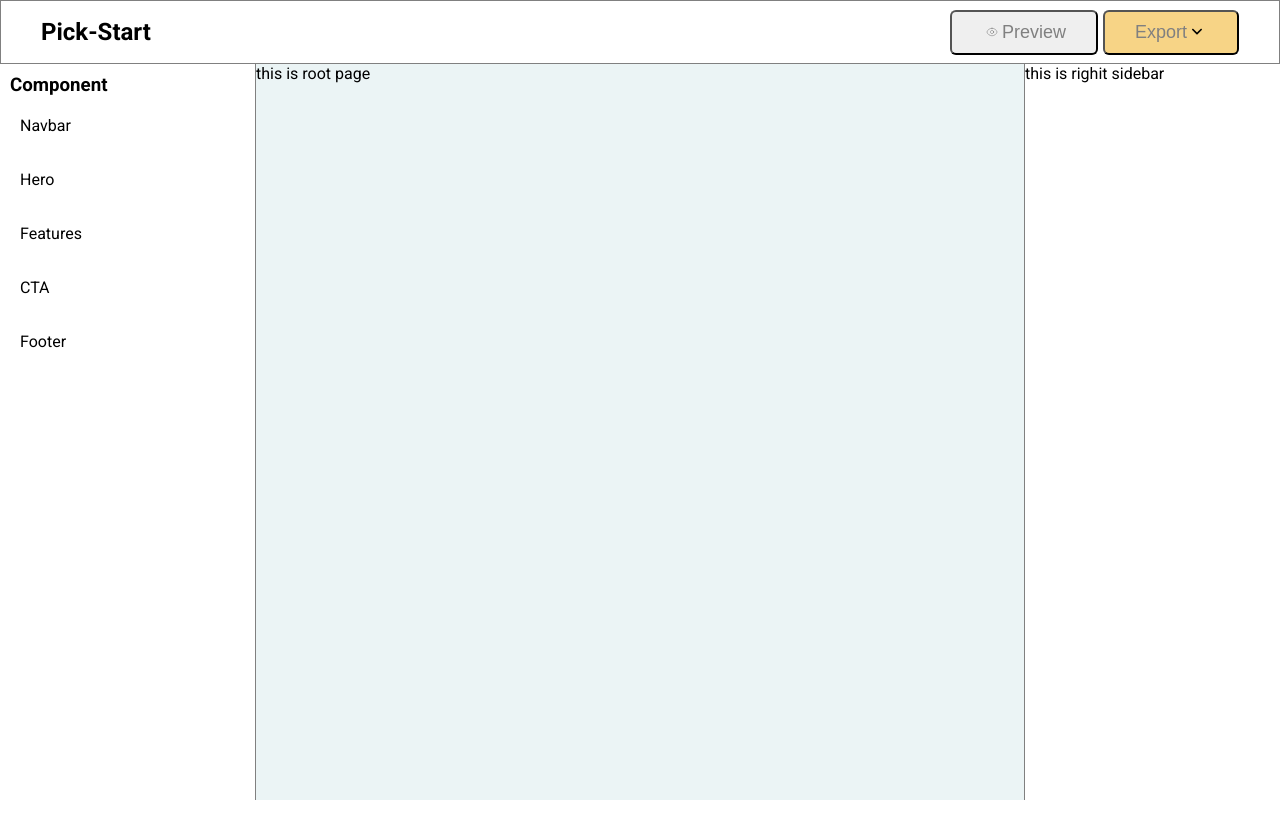
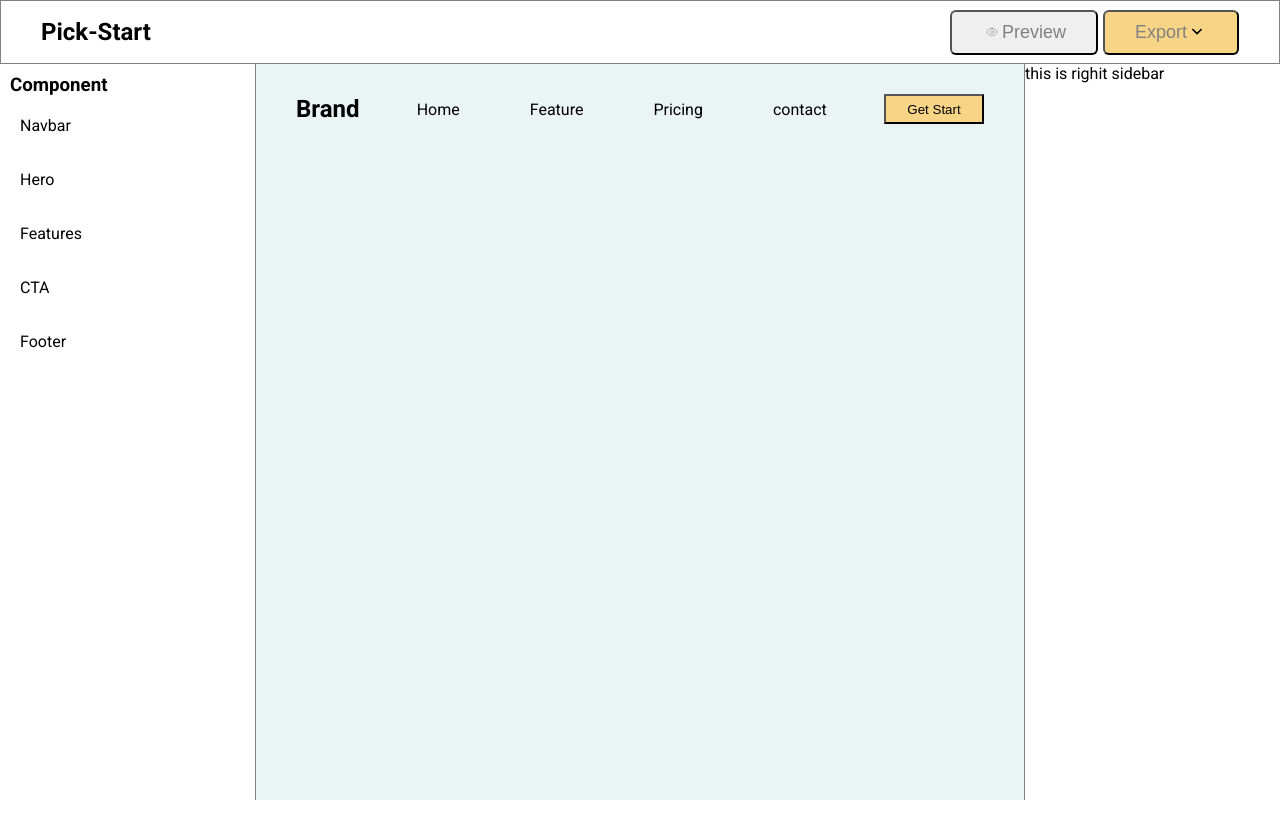
Before and after one commit to pratikadhikari2062/Pick-Start, a React (Vite) app: page / in a window 1280 px wide. Shown: the top 838 px of the page. Built offline with nearby package versions, Linux system fonts and the light colour scheme.

Commit message:
add navbar for root page

```diff
--- a/src/routes/index.tsx
+++ b/src/routes/index.tsx
@@ -1,11 +1,47 @@
-import { createFileRoute } from '@tanstack/react-router'
+import { createFileRoute } from "@tanstack/react-router";
+import { styled } from "styled-components";
 
+export const NavContaine = styled.nav`
+  display: flex;
+  justify-content: space-between;
+  align-items: center;
+  padding: 30px 40px;
+`;
 
+export const HeadingTwo = styled.h2`
+  background-color: var(--secondary-color);
+`;
 
-export const Route = createFileRoute('/')({
+const NavList = styled.ul`
+  list-style-type: none;
+  display: flex;
+  gap:70px;
+  `;
+
+const NavItem = styled.li`
+`;
+const Startbutton = styled.button`
+height:30px;
+width:100px;
+background-color: var(--primary-color);
+`;
+
+export const Route = createFileRoute("/")({
   component: RouteComponent,
-})
+});
 
 function RouteComponent() {
-  return <div>this is root page </div>
+  return (
+    <NavContaine>
+      <HeadingTwo>Brand</HeadingTwo>
+      <NavList>
+        <NavItem>Home</NavItem>
+      <NavItem>Feature</NavItem>
+      <NavItem>Pricing</NavItem>
+      <NavItem>contact</NavItem>
+      </NavList>
+      <Startbutton>Get Start</Startbutton>
+
+    </NavContaine>
+  );
 }
```
